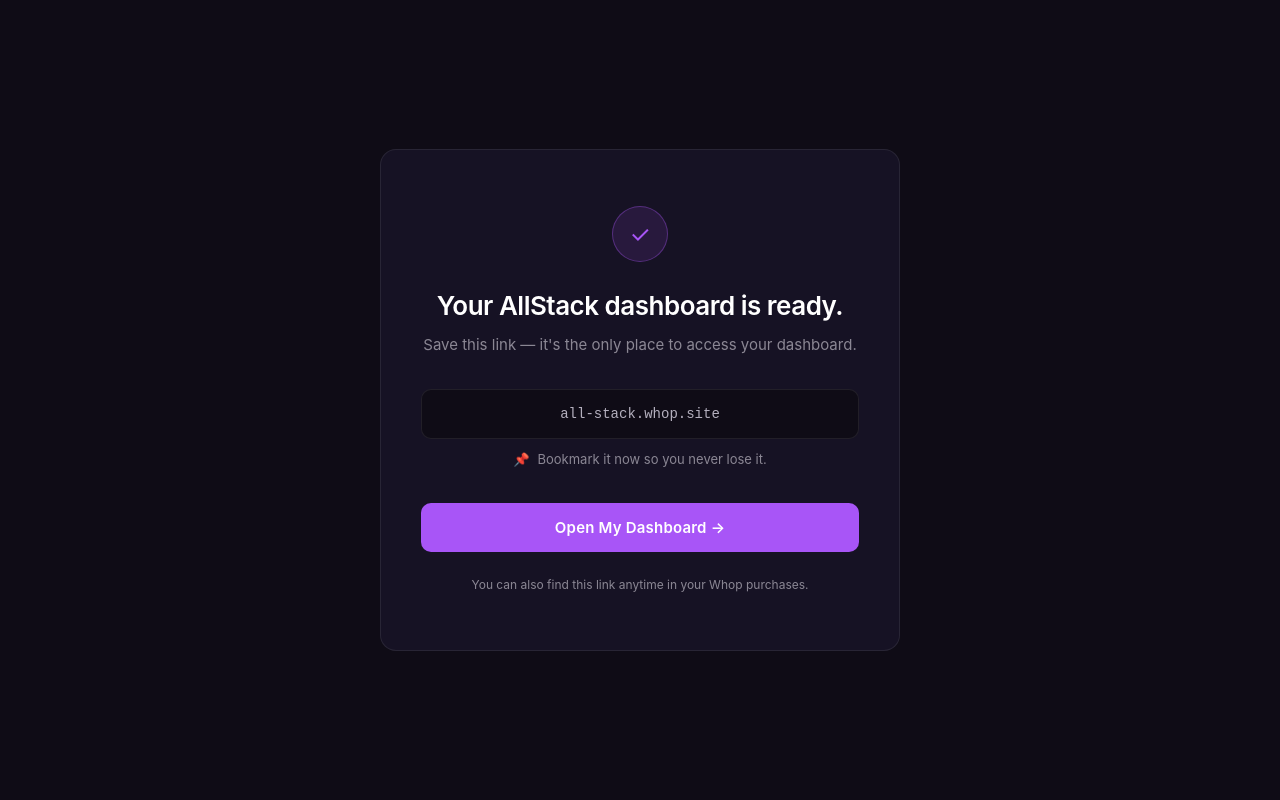
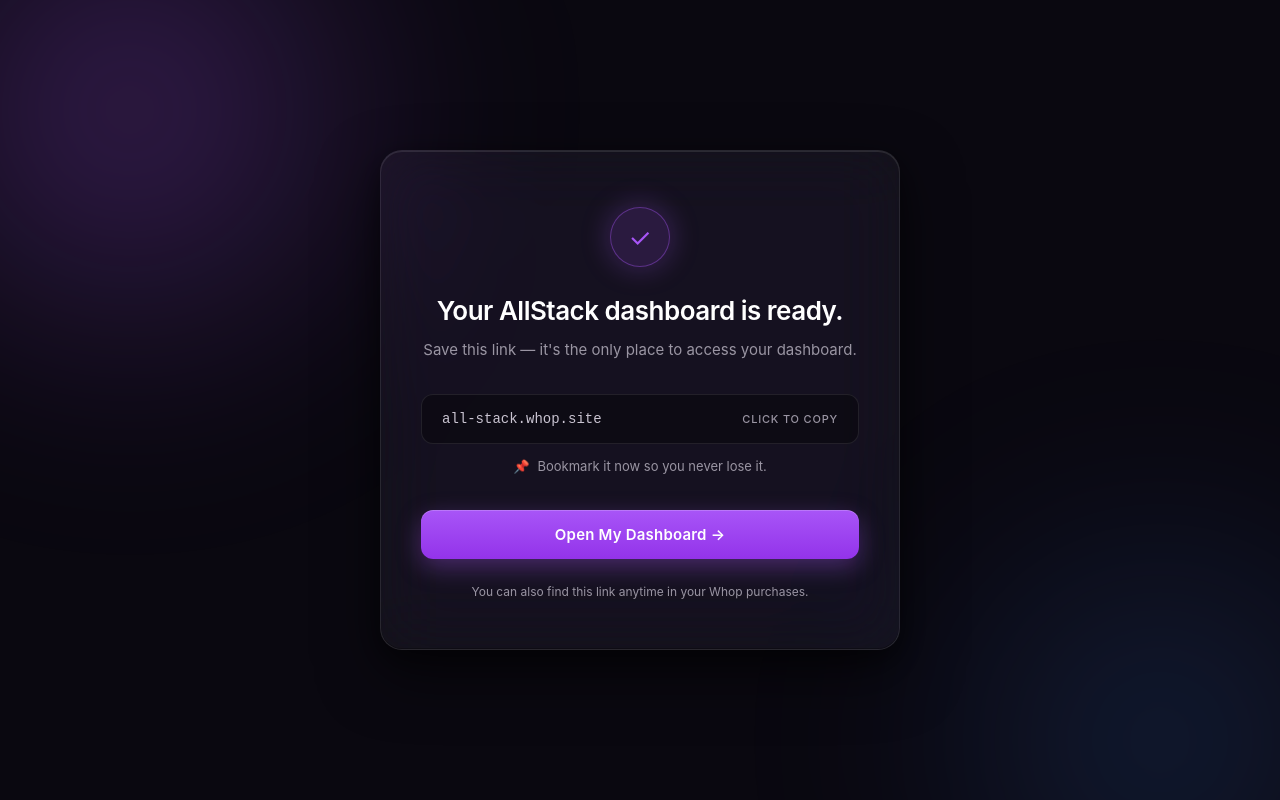
Before and after one commit to Fynak404/Real-Time-TikTok-Analytics-Viral-Trends-API-App, a plain HTML site: page index.html in a window 1280 px wide. Drawn offline with Linux system fonts and the light colour scheme.

Commit message:
Update index.html

```diff
--- a/index.html
+++ b/index.html
@@ -6,12 +6,14 @@
 <title>AllStack — Dashboard Ready</title>
 <style>
   :root {
-    --bg: #0F0C16;
-    --surface: #161224;
-    --border: rgba(255,255,255,0.08);
+    --bg: #0A0810;
+    --glass: rgba(255, 255, 255, 0.045);
+    --glass-strong: rgba(255, 255, 255, 0.08);
+    --border: rgba(255, 255, 255, 0.09);
+    --border-bright: rgba(255, 255, 255, 0.18);
     --text: #FFFFFF;
-    --muted: #8B8794;
-    --mono: #B4B0BE;
+    --muted: #9A95A3;
+    --mono: #C9C4D1;
     --accent: #A855F7;
     --accent-hover: #9333EA;
     --font: 'Inter', -apple-system, BlinkMacSystemFont, 'Segoe UI', Roboto, sans-serif;
@@ -28,29 +30,69 @@
     justify-content: center;
     padding: 24px;
     -webkit-font-smoothing: antialiased;
+    position: relative;
+    overflow: hidden;
   }
+
+  /* Ambient glow blobs behind the glass */
+  body::before,
+  body::after {
+    content: '';
+    position: fixed;
+    border-radius: 50%;
+    filter: blur(100px);
+    pointer-events: none;
+    z-index: 0;
+  }
+  body::before {
+    width: 620px;
+    height: 620px;
+    background: radial-gradient(circle, rgba(168, 85, 247, 0.32), transparent 70%);
+    top: -200px;
+    left: -180px;
+  }
+  body::after {
+    width: 560px;
+    height: 560px;
+    background: radial-gradient(circle, rgba(59, 130, 246, 0.20), transparent 70%);
+    bottom: -220px;
+    right: -160px;
+  }
+
   .card {
-    background: var(--surface);
+    position: relative;
+    z-index: 1;
+    background: var(--glass);
+    backdrop-filter: blur(32px) saturate(180%);
+    -webkit-backdrop-filter: blur(32px) saturate(180%);
     border: 1px solid var(--border);
-    border-radius: 16px;
-    padding: 56px 40px;
+    border-radius: 22px;
+    padding: 56px 40px 48px;
     max-width: 520px;
     width: 100%;
     text-align: center;
+    box-shadow:
+      0 1px 0 rgba(255, 255, 255, 0.10) inset,
+      0 -1px 0 rgba(0, 0, 0, 0.30) inset,
+      0 24px 60px rgba(0, 0, 0, 0.55),
+      0 8px 24px rgba(0, 0, 0, 0.35);
   }
+
   .check {
-    width: 56px;
-    height: 56px;
+    width: 60px;
+    height: 60px;
     margin: 0 auto 28px;
     border-radius: 50%;
-    background: rgba(168, 85, 247, 0.12);
-    border: 1px solid rgba(168, 85, 247, 0.35);
+    background: rgba(168, 85, 247, 0.15);
+    border: 1px solid rgba(168, 85, 247, 0.40);
     display: flex;
     align-items: center;
     justify-content: center;
-    font-size: 24px;
+    font-size: 26px;
     color: var(--accent);
+    box-shadow: 0 0 30px rgba(168, 85, 247, 0.30);
   }
+
   h1 {
     font-size: 26px;
     font-weight: 600;
@@ -58,24 +100,61 @@
     margin-bottom: 12px;
     color: var(--text);
   }
+
   .sub {
     font-size: 15px;
     color: var(--muted);
     line-height: 1.55;
     margin-bottom: 32px;
   }
+
   .url-box {
-    background: var(--bg);
+    background: rgba(0, 0, 0, 0.35);
     border: 1px solid var(--border);
-    border-radius: 10px;
+    border-radius: 12px;
     padding: 16px 20px;
     font-family: var(--mono-font);
     font-size: 14px;
     color: var(--mono);
-    margin-bottom: 12px;
-    user-select: all;
-    -webkit-user-select: all;
+    margin-bottom: 14px;
+    cursor: pointer;
+    transition: all 0.18s ease;
+    position: relative;
+    display: flex;
+    align-items: center;
+    justify-content: space-between;
+    gap: 12px;
+    user-select: none;
+    -webkit-tap-highlight-color: transparent;
   }
+  .url-box:hover {
+    border-color: var(--border-bright);
+    background: rgba(0, 0, 0, 0.45);
+  }
+  .url-box:active {
+    transform: scale(0.99);
+  }
+  .url-box .url-text {
+    flex: 1;
+    text-align: left;
+    overflow: hidden;
+    text-overflow: ellipsis;
+    white-space: nowrap;
+  }
+  .url-box .copy-hint {
+    font-family: var(--font);
+    font-size: 11px;
+    color: var(--muted);
+    text-transform: uppercase;
+    letter-spacing: 0.8px;
+    font-weight: 500;
+    flex-shrink: 0;
+    transition: color 0.15s ease;
+  }
+  .url-box.copied .copy-hint {
+    color: #22C55E;
+  }
+
   .bookmark {
     font-size: 13px;
     color: var(--muted);
@@ -89,26 +168,33 @@
     color: var(--accent);
     font-weight: 500;
   }
+
   .btn {
     display: inline-block;
     width: 100%;
     padding: 15px 24px;
-    background: var(--accent);
+    background: linear-gradient(180deg, var(--accent) 0%, var(--accent-hover) 100%);
     color: #fff;
     text-decoration: none;
-    border-radius: 10px;
+    border-radius: 12px;
     font-size: 15px;
     font-weight: 600;
     letter-spacing: 0.2px;
-    transition: background 0.15s ease, transform 0.15s ease;
+    box-shadow:
+      0 1px 0 rgba(255, 255, 255, 0.20) inset,
+      0 8px 24px rgba(168, 85, 247, 0.35);
+    transition: transform 0.15s ease, box-shadow 0.15s ease;
   }
   .btn:hover {
-    background: var(--accent-hover);
     transform: translateY(-1px);
+    box-shadow:
+      0 1px 0 rgba(255, 255, 255, 0.25) inset,
+      0 12px 32px rgba(168, 85, 247, 0.45);
   }
   .btn:active {
     transform: translateY(0);
   }
+
   .footer {
     font-size: 12px;
     color: var(--muted);
@@ -121,17 +207,52 @@
   <div class="card">
     <div class="check">✓</div>
     <h1>Your AllStack dashboard is ready.</h1>
-    <p class="sub">
-      Save this link — it's the only place to access your dashboard.
-    </p>
-    <div class="url-box">all-stack.whop.site</div>
-    <p class="bookmark">
-      <span>📌</span> Bookmark it now so you never lose it.
-    </p>
+    <p class="sub">Save this link — it's the only place to access your dashboard.</p>
+
+    <div class="url-box" id="urlBox" role="button" tabindex="0" aria-label="Copy dashboard URL">
+      <span class="url-text" id="urlText">all-stack.whop.site</span>
+      <span class="copy-hint" id="copyHint">Click to copy</span>
+    </div>
+
+    <p class="bookmark"><span>📌</span> Bookmark it now so you never lose it.</p>
+
     <a class="btn" href="https://all-stack.whop.site">Open My Dashboard →</a>
-    <p class="footer">
-      You can also find this link anytime in your Whop purchases.
-    </p>
+
+    <p class="footer">You can also find this link anytime in your Whop purchases.</p>
   </div>
+
+<script>
+  const urlBox = document.getElementById('urlBox');
+  const copyHint = document.getElementById('copyHint');
+  const DASHBOARD_URL = 'https://all-stack.whop.site';
+
+  async function copyUrl() {
+    try {
+      await navigator.clipboard.writeText(DASHBOARD_URL);
+    } catch {
+      // Fallback for browsers without clipboard API
+      const ta = document.createElement('textarea');
+      ta.value = DASHBOARD_URL;
+      ta.style.position = 'fixed';
+      ta.style.opacity = '0';
+      document.body.appendChild(ta);
+      ta.select();
+      try { document.execCommand('copy'); } catch {}
+      document.body.removeChild(ta);
+    }
+    urlBox.classList.add('copied');
+    copyHint.textContent = '✓ Copied';
+    clearTimeout(copyUrl._t);
+    copyUrl._t = setTimeout(() => {
+      urlBox.classList.remove('copied');
+      copyHint.textContent = 'Click to copy';
+    }, 1800);
+  }
+
+  urlBox.addEventListener('click', copyUrl);
+  urlBox.addEventListener('keydown', (e) => {
+    if (e.key === 'Enter' || e.key === ' ') { e.preventDefault(); copyUrl(); }
+  });
+</script>
 </body>
 </html>
```
